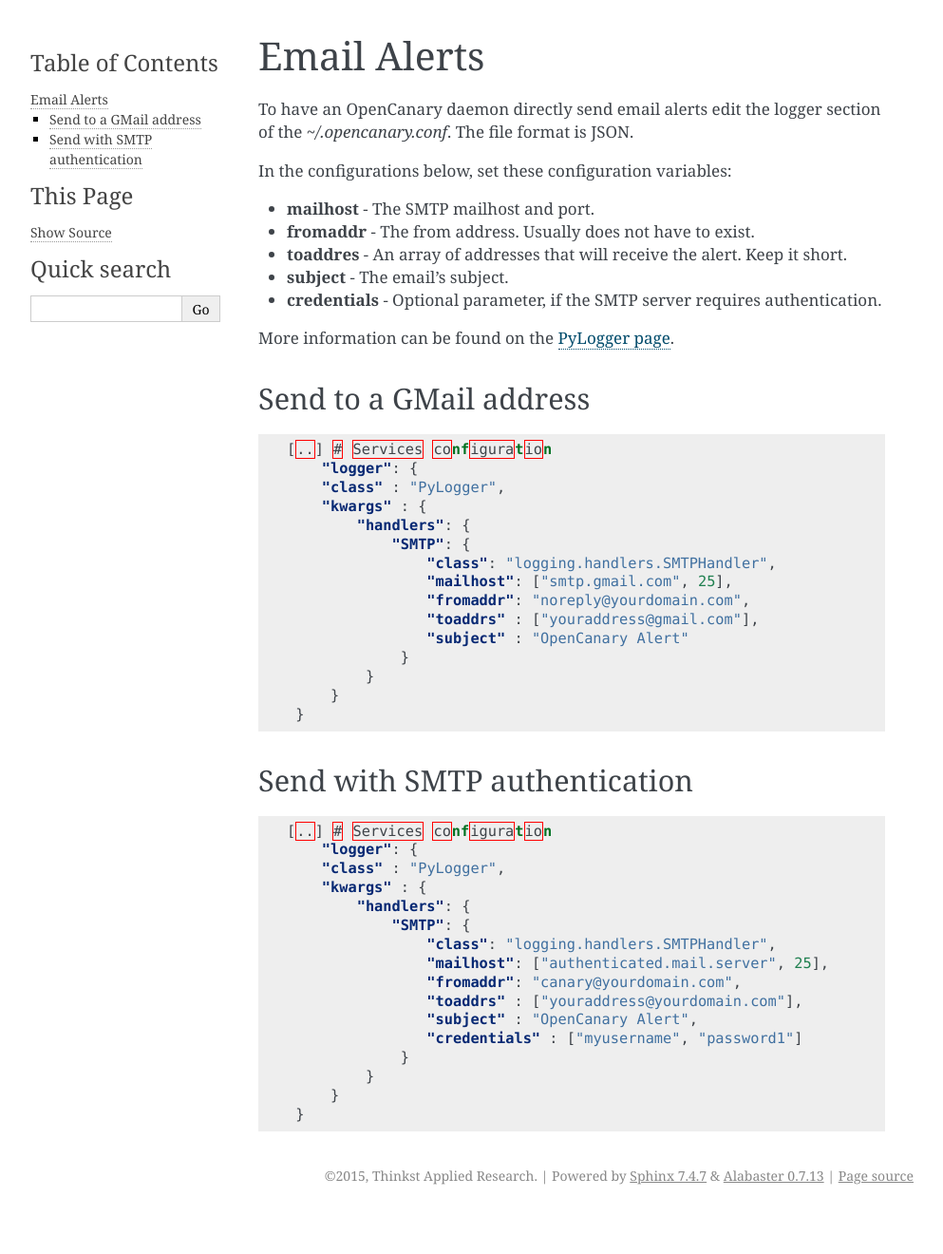
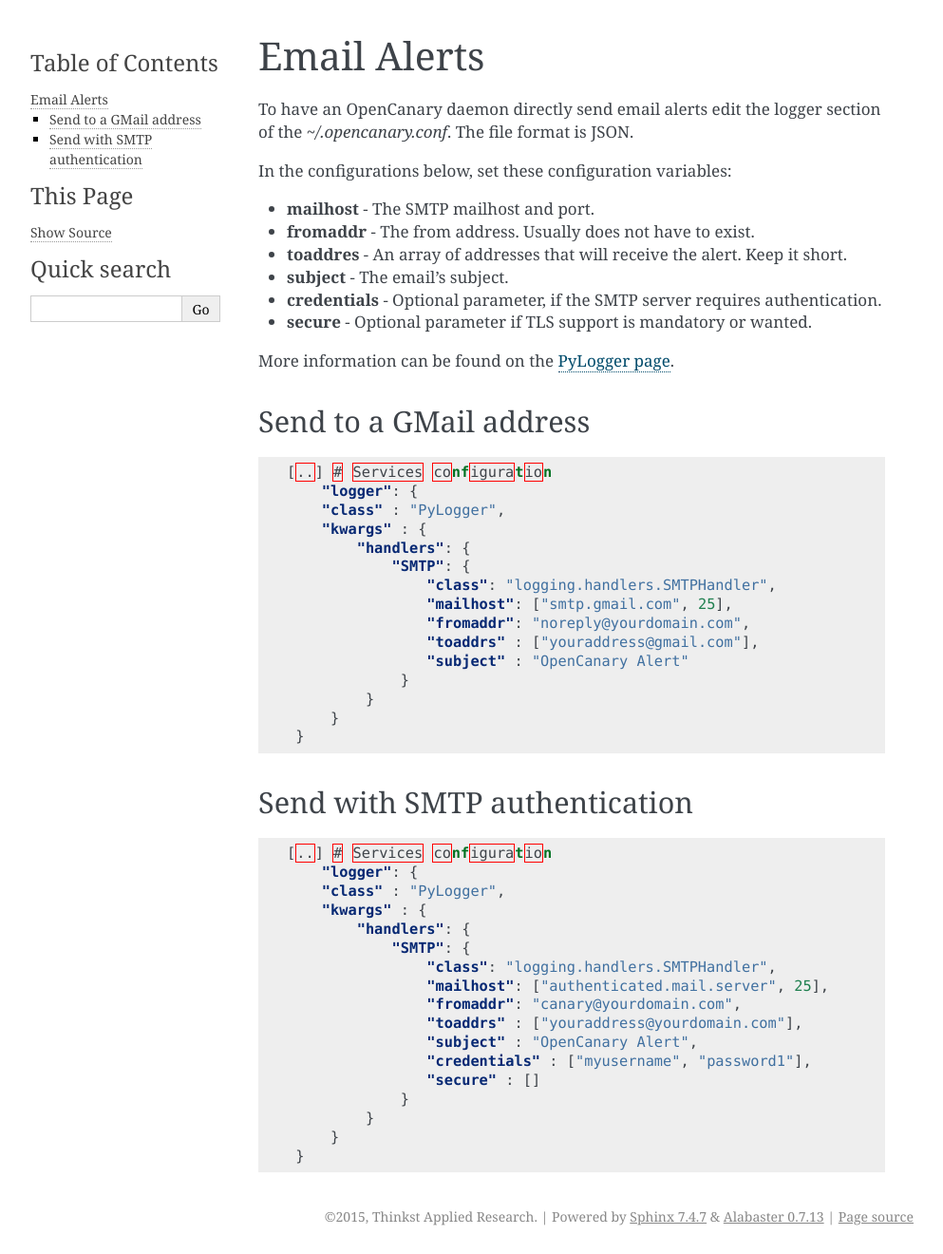
Before and after one commit to thinkst/opencanary, a Sphinx documentation site: the page built from docs/alerts/email.rst, in a window 1280 px wide. Shown: the whole page at 95% size, without its empty margins (148-1141 px from the left). Built offline with Sphinx 7.4.7, drawn with Linux system fonts in a browser that asks for light colours; before the commit the page ends 1277 px from its top, so only the background shows below that.

Commit message:
docs/alerts/email.rst: Add the secure flag to doc
If the SMTP server supports STARTTLS or TLS, we can set "secure" in the
logging config to enable it. This is mandatory for some SMTP servers.

```diff
--- a/docs/alerts/email.rst
+++ b/docs/alerts/email.rst
@@ -10,6 +10,7 @@ In the configurations below, set these configuration variables:
 * **toaddres** - An array of addresses that will receive the alert. Keep it short.
 * **subject** - The email's subject.
 * **credentials** - Optional parameter, if the SMTP server requires authentication.
+* **secure** - Optional parameter if TLS support is mandatory or wanted.
 
 More information can be found on the `PyLogger page <https://docs.python.org/2/library/logging.handlers.html#logging.handlers.SMTPHandler>`_.
 
@@ -50,7 +51,8 @@ Send with SMTP authentication
                    "fromaddr": "canary@yourdomain.com",
                    "toaddrs" : ["youraddress@yourdomain.com"],
                    "subject" : "OpenCanary Alert",
-                   "credentials" : ["myusername", "password1"]
+                   "credentials" : ["myusername", "password1"],
+		   "secure" : []
                 }
             }
         }
```
